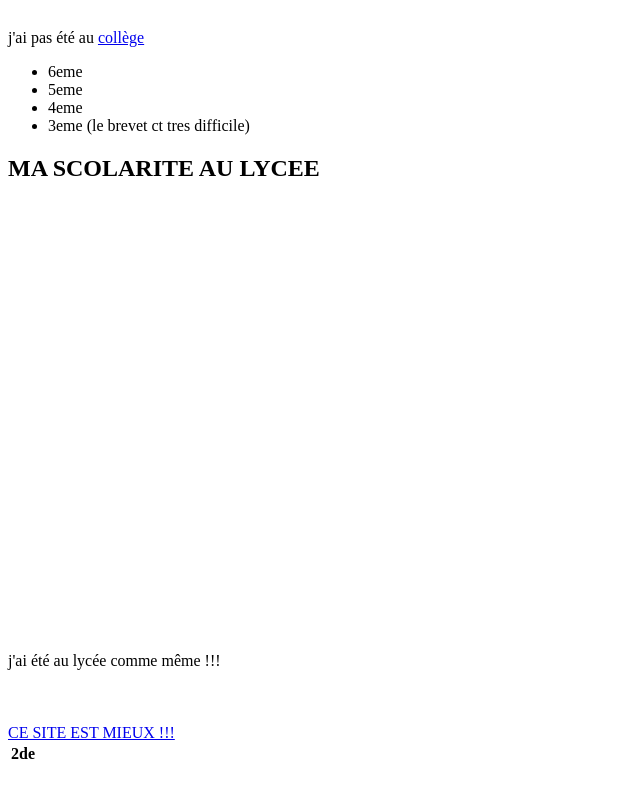
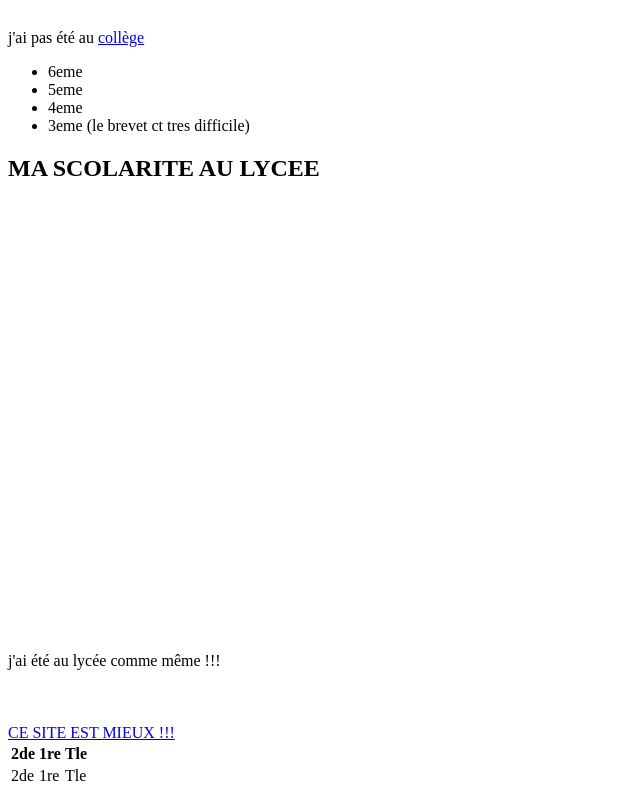
Before and after one commit to yannick-meralli/yannick-meralli.github.io, a plain HTML site: page index.html in a window 1280 px wide. Shown: the part 1506-2306 px from the top of the page, without its empty margins (0-640 px from the left). Before the commit the page ends 2284 px from the top, so only its background shows below. Drawn offline with Linux system fonts and the light colour scheme.

Commit message:
Update index.html

```diff
--- a/index.html
+++ b/index.html
@@ -35,8 +35,14 @@
 		<table style="with:100%"><br/><br/><br/>
 			<tr>
 				<th>2de</th>
-				<th></th>
-				<th></th>
+				<th>1re</th>
+				<th>Tle</th>
+			</tr>
+			<tr>
+				<td>2de</td>
+				<td>1re</td>
+				<td>Tle</td>
+			</tr>
 		<a href="https://romain-decoudenhove.github.io">CE SITE EST MIEUX !!!</a>
 		<tr>
 			<td>
```
